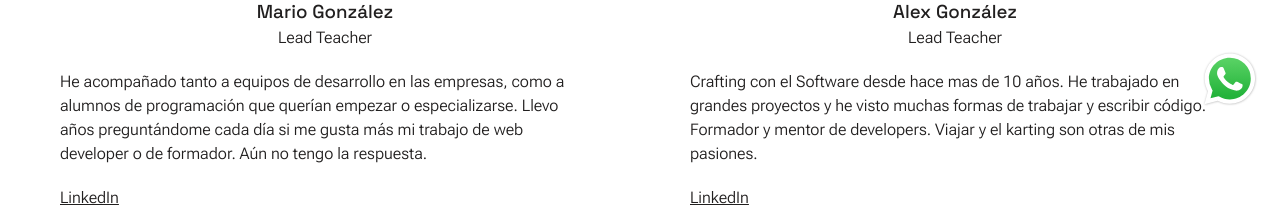
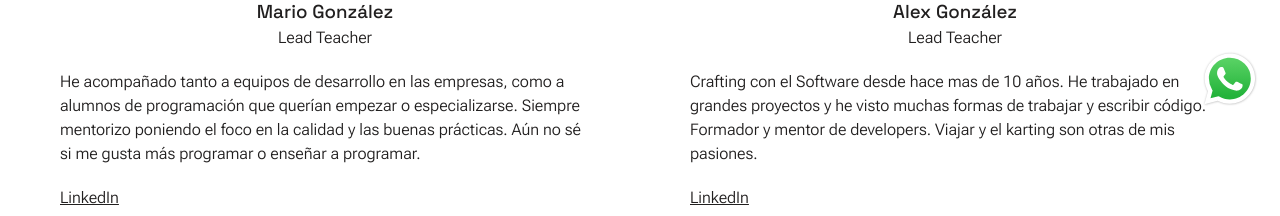
Before and after one commit to the-refactor-project/trp-web, a Next.js app: page /equipo in a window 1280 px wide. Shown: the part 671-887 px from the top of the page. Built offline with nearby package versions, Linux system fonts and the light colour scheme.

Commit message:
Change Mario's description

```diff
--- a/src/app/equipo/page.tsx
+++ b/src/app/equipo/page.tsx
@@ -38,9 +38,9 @@ const StaffPage = (): React.ReactElement => {
                   <p className="member__description">
                     He acompañado tanto a equipos de desarrollo en las empresas,
                     como a alumnos de programación que querían empezar o
-                    especializarse. Llevo años preguntándome cada día si me
-                    gusta más mi trabajo de web developer o de formador. Aún no
-                    tengo la respuesta.
+                    especializarse. Siempre mentorizo poniendo el foco en la
+                    calidad y las buenas prácticas. Aún no sé si me gusta más
+                    programar o enseñar a programar.
                   </p>
                   <Link
                     href="https://www.linkedin.com/in/mariogl/"
```
